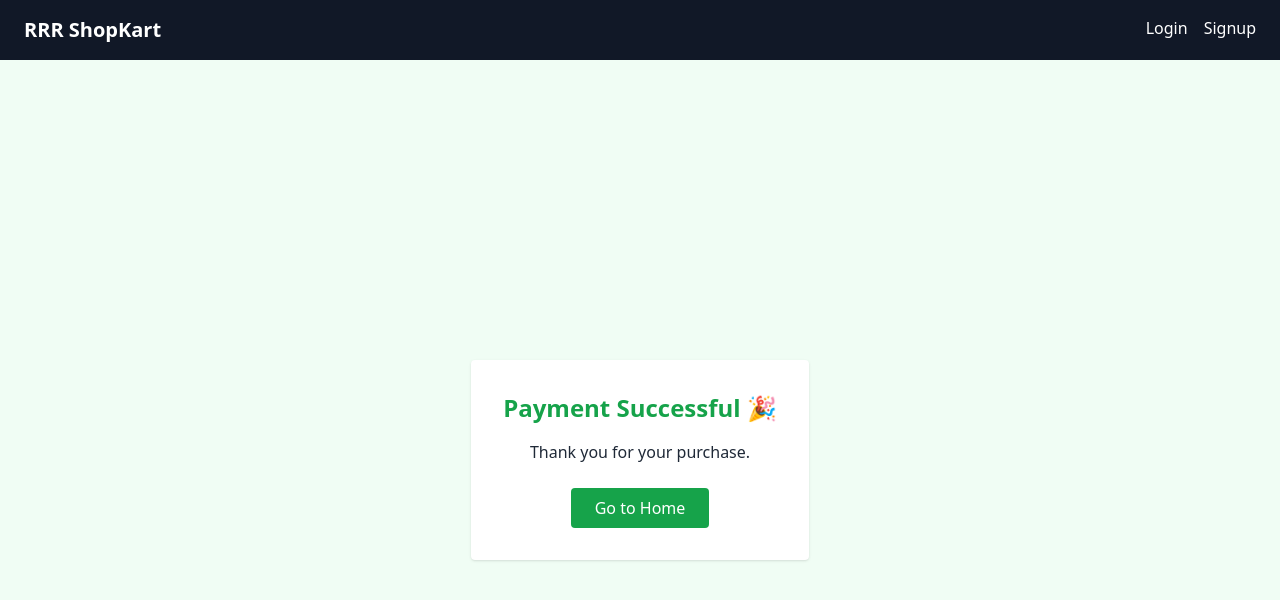
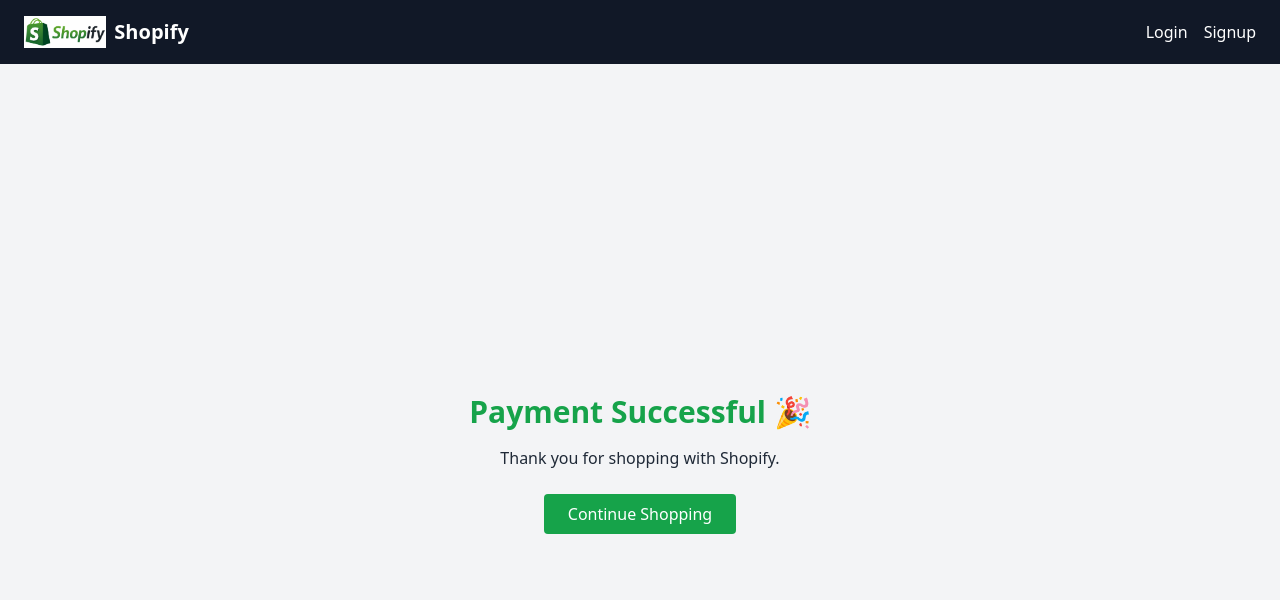
Before and after one commit to roshanjo/rrr-shopkart-frontend, a React (Vite) app: page /success in a window 1280 px wide. Shown: the top 600 px of the page. Built offline with nearby package versions, Linux system fonts and the light colour scheme; no server answers.

Commit message:
Rebrand to Shopify, add logo, success/cancel flow, clear cart

```diff
--- a/src/App.jsx
+++ b/src/App.jsx
@@ -6,6 +6,7 @@
 import Cart from "./pages/Cart";
 import AdminOrders from "./pages/AdminOrders";
 import Success from "./pages/Success";
+import Cancel from "./pages/Cancel";
 import Home from "./pages/Home";
 
 export default function App() {
@@ -20,6 +21,7 @@
         <Route path="/cart" element={<Cart />} />
         <Route path="/admin/orders" element={<AdminOrders />} />
         <Route path="/success" element={<Success />} />
+        <Route path="/cancel" element={<Cancel />} />
       </Routes>
     </BrowserRouter>
   );
--- a/src/components/Navbar.jsx
+++ b/src/components/Navbar.jsx
@@ -1,5 +1,6 @@
 import { Link, useNavigate } from "react-router-dom";
 import { logout, isLoggedIn } from "../utils/auth";
+import logo from "../assets/shopify-logo.png";
 
 export default function Navbar() {
   const navigate = useNavigate();
@@ -10,11 +11,18 @@
   };
 
   return (
-    <nav className="bg-gray-900 text-white px-6 py-4 flex justify-between">
-      <Link to="/products" className="text-xl font-bold">
-        RRR ShopKart
+    <nav className="bg-gray-900 text-white px-6 py-4 flex justify-between items-center">
+      {/* Logo + Brand */}
+      <Link to="/products" className="flex items-center gap-2">
+        <img
+          src={logo}
+          alt="Shopify Logo"
+          className="h-8 w-auto"
+        />
+        <span className="text-xl font-bold">Shopify</span>
       </Link>
 
+      {/* Right side */}
       <div className="space-x-4">
         {isLoggedIn() ? (
           <>
--- /dev/null
+++ b/src/pages/Cancel.jsx
@@ -0,0 +1,20 @@
+import { Link } from "react-router-dom";
+
+export default function Cancel() {
+  return (
+    <div className="min-h-screen flex flex-col items-center justify-center text-center">
+      <h1 className="text-3xl font-bold text-red-600 mb-4">
+        Payment Cancelled ❌
+      </h1>
+
+      <p className="mb-6">Your payment was cancelled. No money was charged.</p>
+
+      <Link
+        to="/cart"
+        className="bg-purple-600 text-white px-6 py-2 rounded hover:bg-purple-700"
+      >
+        Back to Cart
+      </Link>
+    </div>
+  );
+}
--- a/src/pages/Home.jsx
+++ b/src/pages/Home.jsx
@@ -7,7 +7,7 @@
   return (
     <div className="p-6">
       <h1 className="text-3xl font-bold text-green-600">
-        Welcome to RRR ShopKart 🎉
+        Welcome to Shopify 🎉
       </h1>
     </div>
   );
--- a/src/pages/Success.jsx
+++ b/src/pages/Success.jsx
@@ -1,18 +1,24 @@
+import { useEffect } from "react";
+import { Link } from "react-router-dom";
+
 export default function Success() {
+  useEffect(() => {
+    localStorage.removeItem("cart");
+  }, []);
+
   return (
-    <div className="min-h-screen flex items-center justify-center bg-green-50">
-      <div className="bg-white p-8 rounded shadow text-center">
-        <h1 className="text-2xl font-bold text-green-600 mb-4">
-          Payment Successful 🎉
-        </h1>
-        <p className="mb-6">Thank you for your purchase.</p>
-        <a
-          href="/"
-          className="inline-block bg-green-600 text-white px-6 py-2 rounded hover:bg-green-700"
-        >
-          Go to Home
-        </a>
-      </div>
+    <div className="min-h-screen flex flex-col items-center justify-center text-center">
+      <h1 className="text-3xl font-bold text-green-600 mb-4">
+        Payment Successful 🎉
+      </h1>
+      <p className="mb-6">Thank you for shopping with Shopify.</p>
+
+      <Link
+        to="/products"
+        className="bg-green-600 text-white px-6 py-2 rounded hover:bg-green-700"
+      >
+        Continue Shopping
+      </Link>
     </div>
   );
 }
```
Also changed, not shown: src/assets/shopify-logo.png (added), 1 other file (tests, documents, lock files or other folders).
